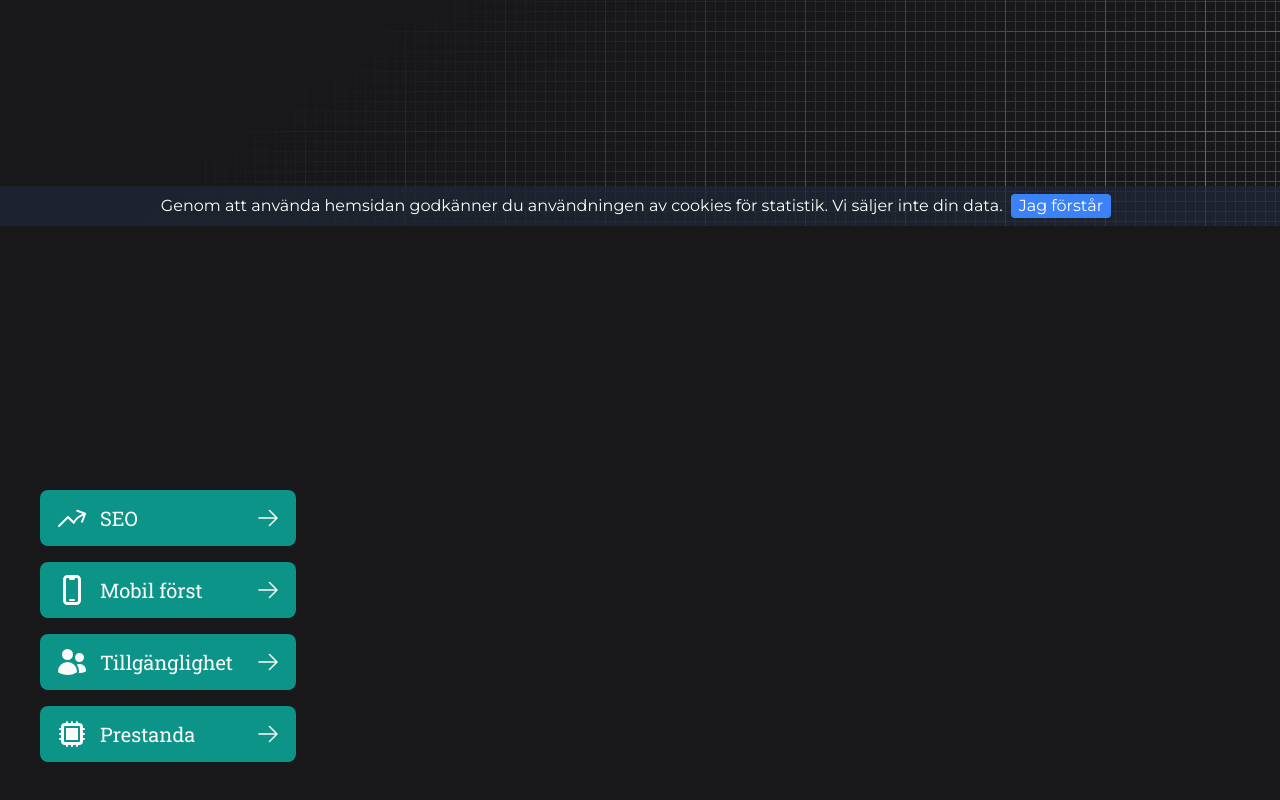
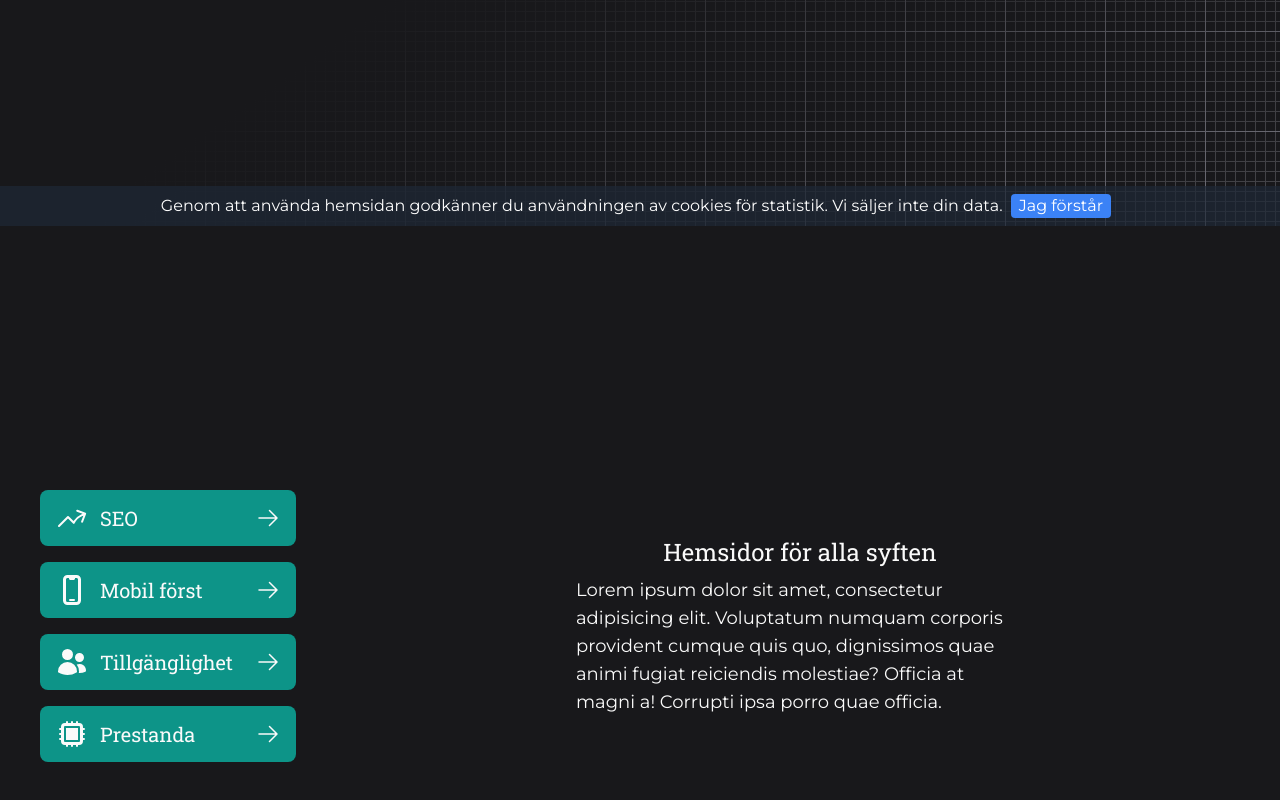
Before and after one commit to saile515/old-portfolio, a Next.js app: page / in a window 1280 px wide. Shown: the part 574-1374 px from the top of the page. Built offline with nearby package versions, Linux system fonts and the light colour scheme; no server answers.

Commit message:
Added info text

```diff
--- a/components/WhatWeDo.tsx
+++ b/components/WhatWeDo.tsx
@@ -92,7 +92,15 @@ function InfoBoxes() {
 
 export default function WhatWeDo() {
 	return (
-		<div className="min-h-screen flex items-center relative">
+		<div className="min-h-screen flex flex-col lg:flex-row-reverse items-center justify-center">
+			<div className="lg:ml-auto lg:flex-grow text-center my-32 flex flex-col items-center mx-4">
+				<h2 className="font-title text-xl sm:text-2xl mb-2">Hemsidor för alla syften</h2>
+				<p className="max-w-md text-left sm:text-lg">
+					Lorem ipsum dolor sit amet, consectetur adipisicing elit. Voluptatum numquam
+					corporis provident cumque quis quo, dignissimos quae animi fugiat reiciendis
+					molestiae? Officia at magni a! Corrupti ipsa porro quae officia.
+				</p>
+			</div>
 			<InfoBoxes />
 		</div>
 	);
```
